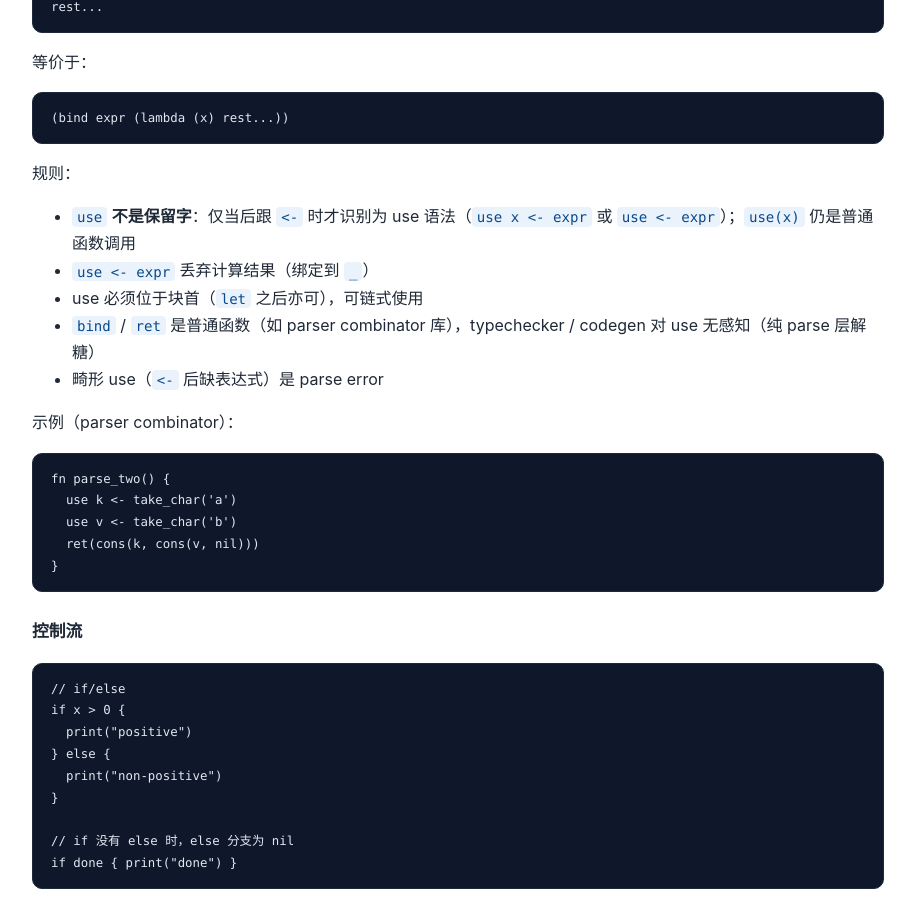
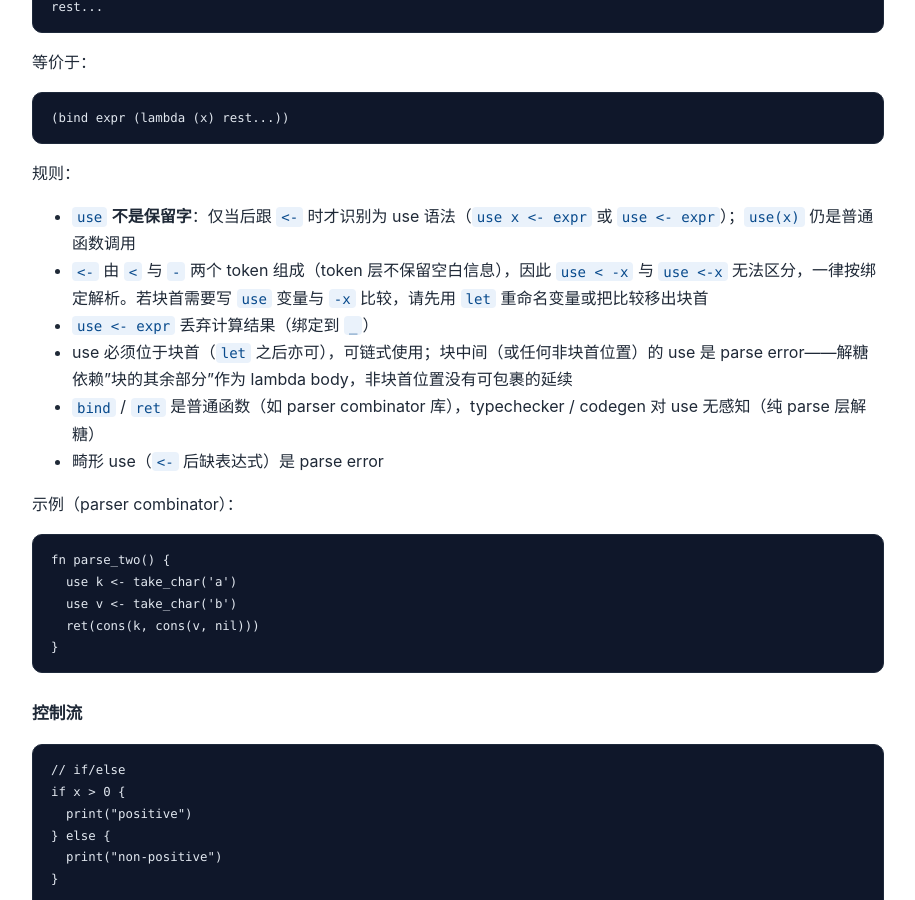
Before and after one commit to tiancaiamao/tinyactor, a Jekyll site: the page built from docs/ta-language-spec.md, in a window 1280 px wide and 900 px high, scrolled down 2282 px. Shown: the whole window, without its empty margins (182-1097 px from the left). Built offline with Jekyll 4.4.1, drawn with Linux system fonts in a browser that asks for light colours; our own code applies the rules of GitHub Pages for plain Markdown files.

Commit message:
use: fix sentinel collision and mid-block leak (review findings)
Reviewer findings (deepseek-v4-pro) and fixes:

1. P1: 'use-bind sentinel collides with legal identifiers. is_ident_char
   allows '-', so a user function literally named use-bind(a, b) at block
   start was misclassified as a use binding. The internal marker's head is
   now the dotted pair (use . bind) — a call's head is always a symbol, so
   no call shape can collide.

2. P3: use mid-block (foo(); use k <- pa()) leaked the internal
   ((use . bind) ...) form because parse_block_forms has no desugar path.
   Now rejected as a parse error: desugar needs the rest of the block as
   the continuation lambda, which only exists at block start.

3. P2 (documented): '<-' is two tokens and the token layer drops whitespace,
   so use < -x is indistinguishable from use <-x and parses as a binding.
   Documented in ta-language-spec.md.

Tests: parser-ast use-bind call case (174), use-basic sentinel_call (15),
use-midblock-parse-errors.ta negative. Full make test: 0 failures,
bootstrap fixed point bit-identical.

```diff
--- a/docs/ta-language-spec.md
+++ b/docs/ta-language-spec.md
@@ -92,8 +92,9 @@ rest...
 规则：
 
 - `use` **不是保留字**：仅当后跟 `<-` 时才识别为 use 语法（`use x <- expr` 或 `use <- expr`）；`use(x)` 仍是普通函数调用
+- `<-` 由 `<` 与 `-` 两个 token 组成（token 层不保留空白信息），因此 `use < -x` 与 `use <-x` 无法区分，一律按绑定解析。若块首需要写 `use` 变量与 `-x` 比较，请先用 `let` 重命名变量或把比较移出块首
 - `use <- expr` 丢弃计算结果（绑定到 `_`）
-- use 必须位于块首（`let` 之后亦可），可链式使用
+- use 必须位于块首（`let` 之后亦可），可链式使用；块中间（或任何非块首位置）的 use 是 parse error——解糖依赖"块的其余部分"作为 lambda body，非块首位置没有可包裹的延续
 - `bind` / `ret` 是普通函数（如 parser combinator 库），typechecker / codegen 对 use 无感知（纯 parse 层解糖）
 - 畸形 use（`<-` 后缺表达式）是 parse error
 
```
Also changed, not shown: 5 other files.
